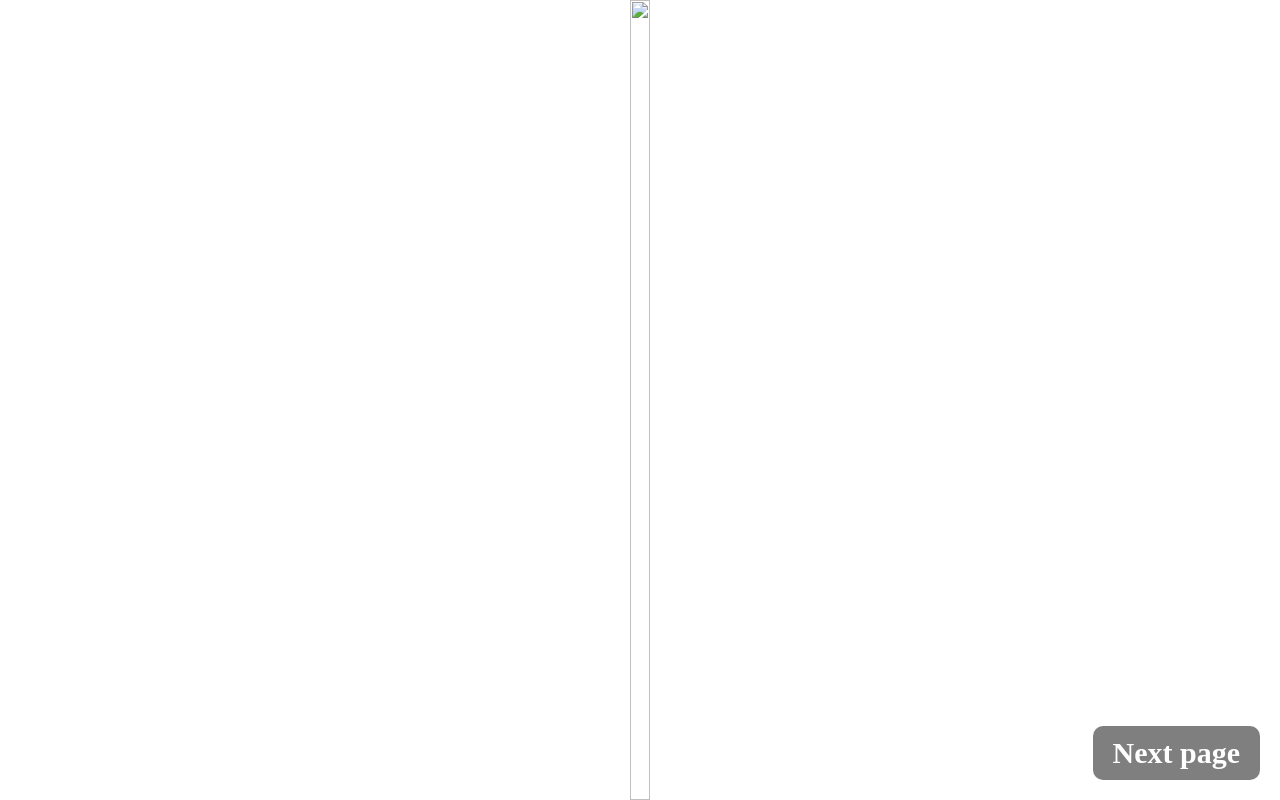
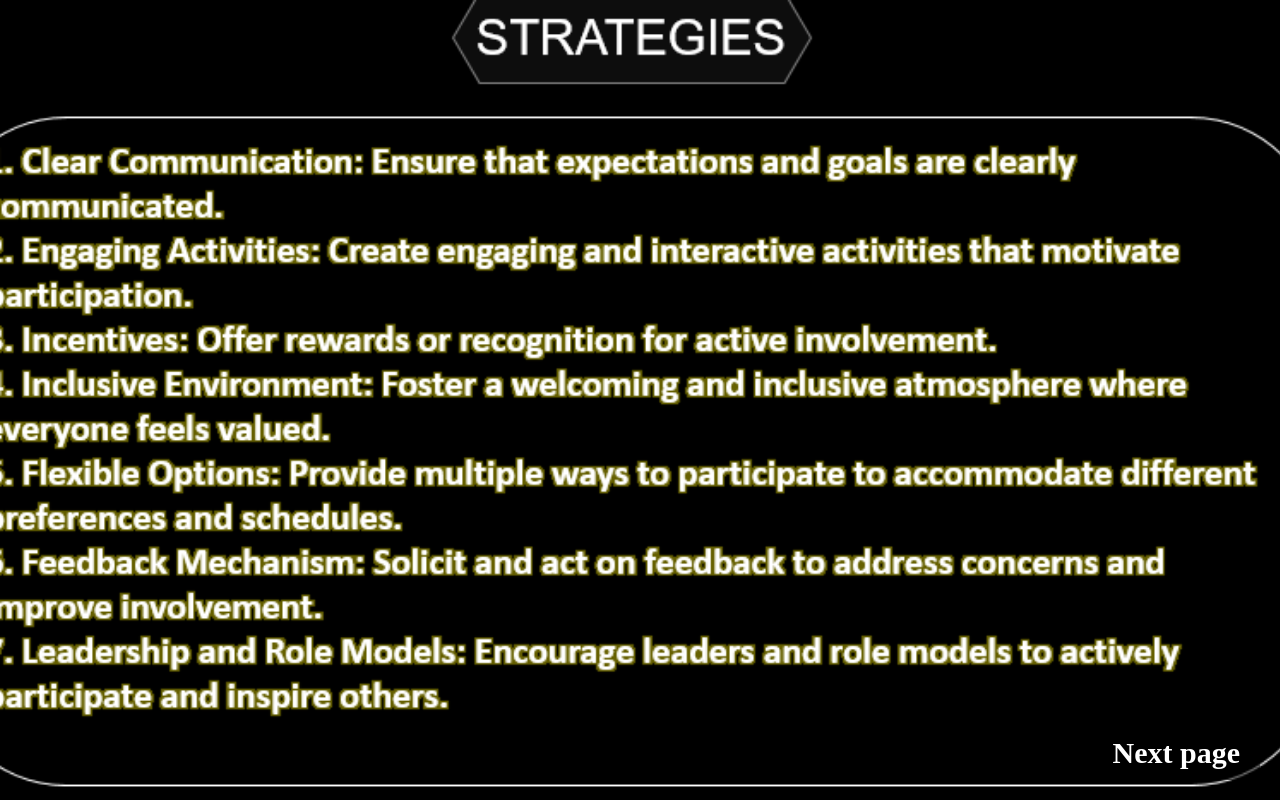
Before and after one commit to Sudeepdeve/strategies, a plain HTML site: page index.html in a window 1280 px wide. Drawn offline with Linux system fonts and the light colour scheme.

Commit message:
index.html

```diff
--- a/index.html
+++ b/index.html
@@ -50,8 +50,7 @@
 <body>
 
     <!-- This is where your image is inserted -->
-    <img src="C:\Users\Inl87\Pictures\Screenshots\Screenshot 2024-09-18 184357.png
-"Full Page Image">
+    <img src="stratitigies.png"Full Page Image">
 
     <!-- Hyperlink at the bottom right -->
     <a href="https://www.example.com" target="_blank" class="link">Next page</a>
```
